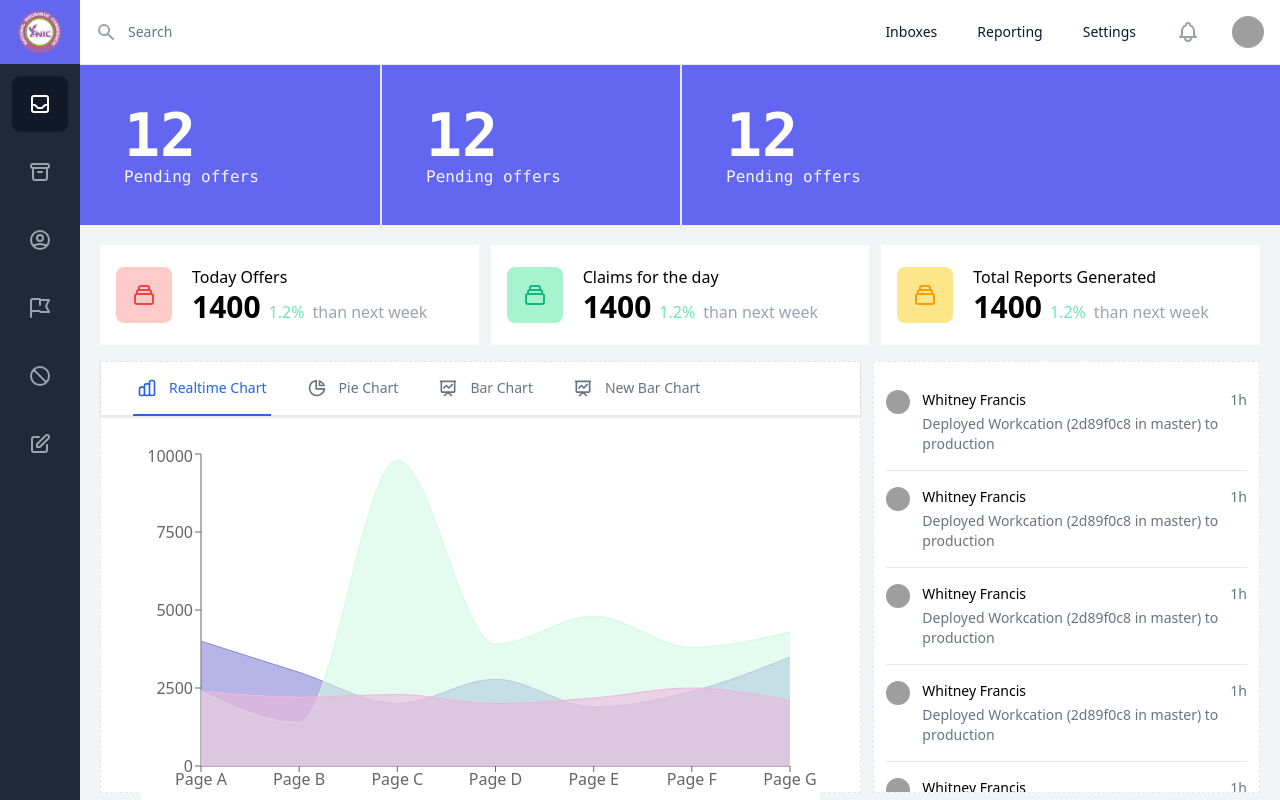
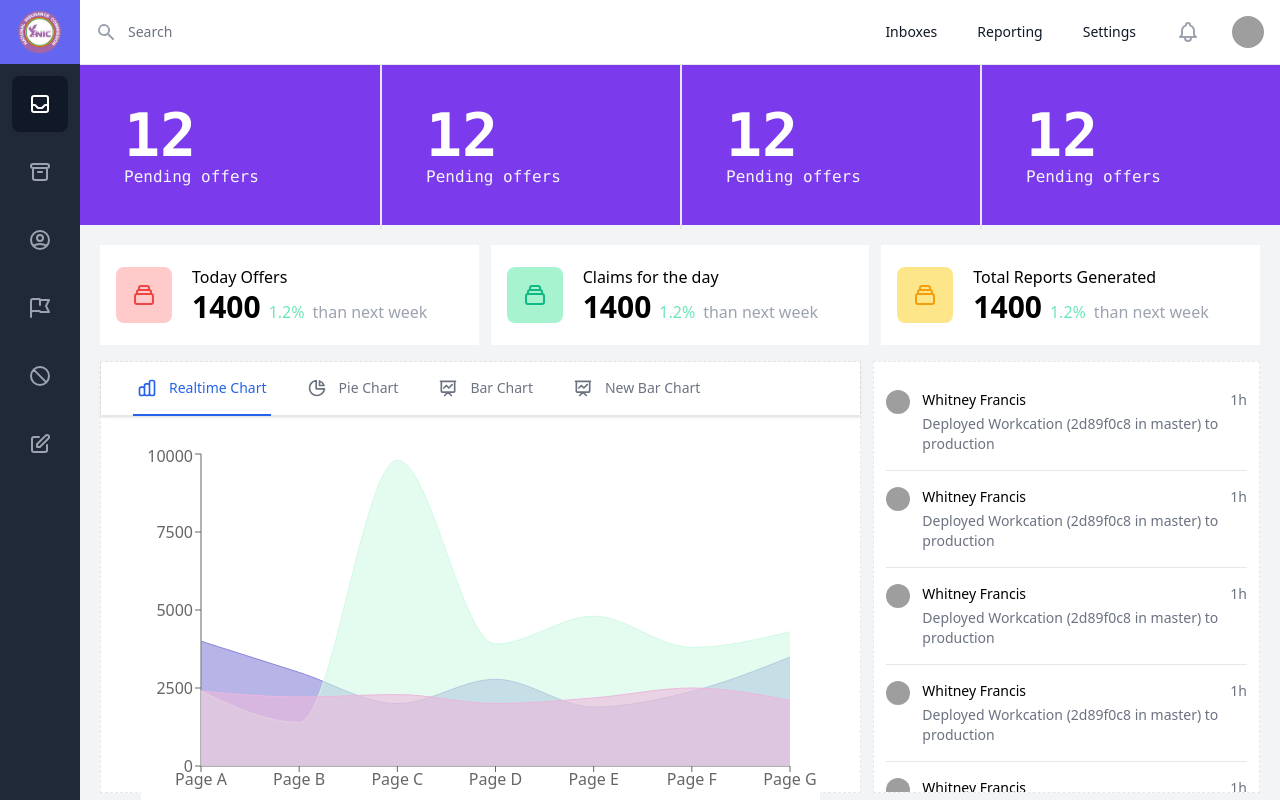
Before and after one commit to Khoby-790/template-nic, a React (Create React App) app: page / in a window 1280 px wide. Built offline with nearby package versions, Linux system fonts and the light colour scheme; grey boxes are pictures that could not be loaded.

Commit message:
--- Auto-Git Commit ---

```diff
--- a/src/pages/Dashboard/Dashboard.tsx
+++ b/src/pages/Dashboard/Dashboard.tsx
@@ -58,7 +58,7 @@ const data = [
 const Dashboard = (props: Props) => {
     return (
         <Fragment>
-            <div className="bg-indigo-500 flex max-h-42  w-full h-full">
+            <div className="bg-purple-600 flex max-h-42  w-full h-full">
                 <div className="flex-1 grid grid-cols-4 divide-x-2 border-gray-400 h-40">
                     <div className="flex justify-end py-10 px-11 h-full flex-col">
                         <h1 className="text-6xl text-white font-bold font-mono">12</h1>
@@ -72,7 +72,10 @@ const Dashboard = (props: Props) => {
                         <h1 className="text-6xl text-white font-bold font-mono">12</h1>
                         <p className="font-mono font-thin text-md text-gray-100">Pending offers</p>
                     </div>
-
+                    <div className="flex justify-end py-10 px-11 h-full flex-col">
+                        <h1 className="text-6xl text-white font-bold font-mono">12</h1>
+                        <p className="font-mono font-thin text-md text-gray-100">Pending offers</p>
+                    </div>
                 </div>
             </div>
             <Stats />
```
